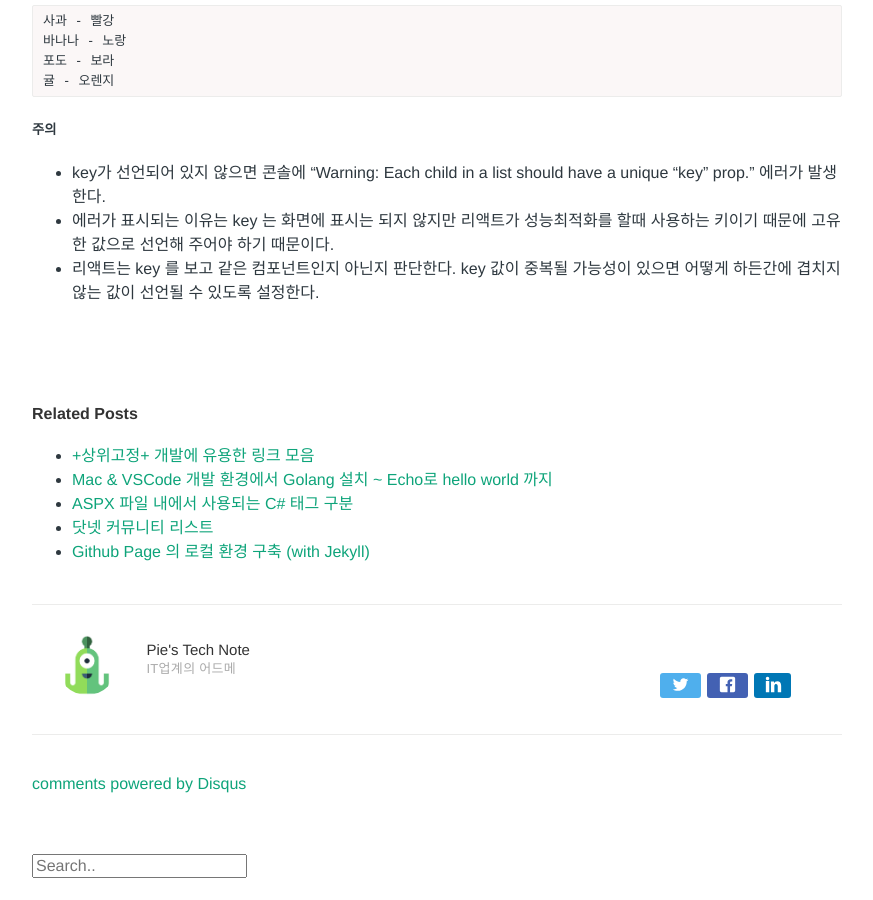
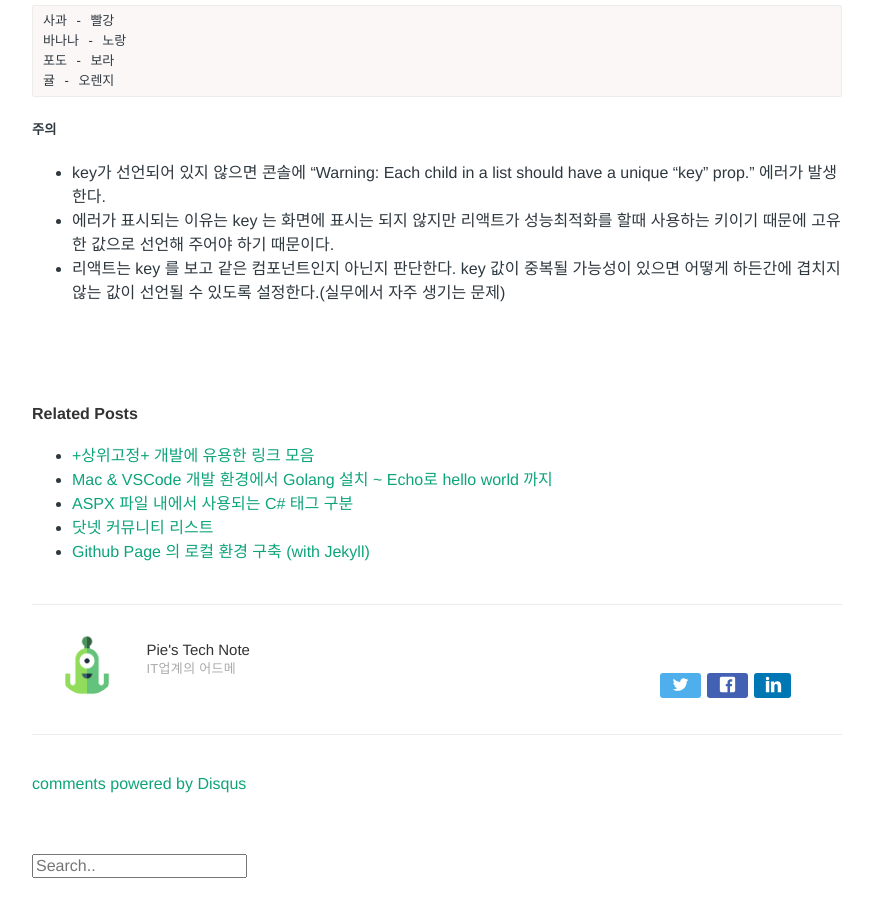
Before and after one commit to Pie001/pie001.github.io, a Jekyll site: the page built from _posts/2020-11-18-0070.md, in a window 1280 px wide and 900 px high, scrolled down 1971 px. Shown: the whole window, without its empty margins (203-1076 px from the left). Built offline with Jekyll 4.4.1, drawn with Linux system fonts in a browser that asks for light colours; comment, search, counter and statistics services are not loaded.

Commit message:
Update 2020-11-18-0070.md

```diff
--- a/_posts/2020-11-18-0070.md
+++ b/_posts/2020-11-18-0070.md
@@ -86,4 +86,4 @@ description: React 기본 학습 -1
 ##### 주의
 - key가 선언되어 있지 않으면 콘솔에 "Warning: Each child in a list should have a unique "key" prop." 에러가 발생한다.
 - 에러가 표시되는 이유는 key 는 화면에 표시는 되지 않지만 리액트가 성능최적화를 할때 사용하는 키이기 때문에 고유한 값으로 선언해 주어야 하기 때문이다.
-- 리액트는 key 를 보고 같은 컴포넌트인지 아닌지 판단한다. key 값이 중복될 가능성이 있으면 어떻게 하든간에 겹치지 않는 값이 선언될 수 있도록 설정한다.
+- 리액트는 key 를 보고 같은 컴포넌트인지 아닌지 판단한다. key 값이 중복될 가능성이 있으면 어떻게 하든간에 겹치지 않는 값이 선언될 수 있도록 설정한다.(실무에서 자주 생기는 문제)
```
